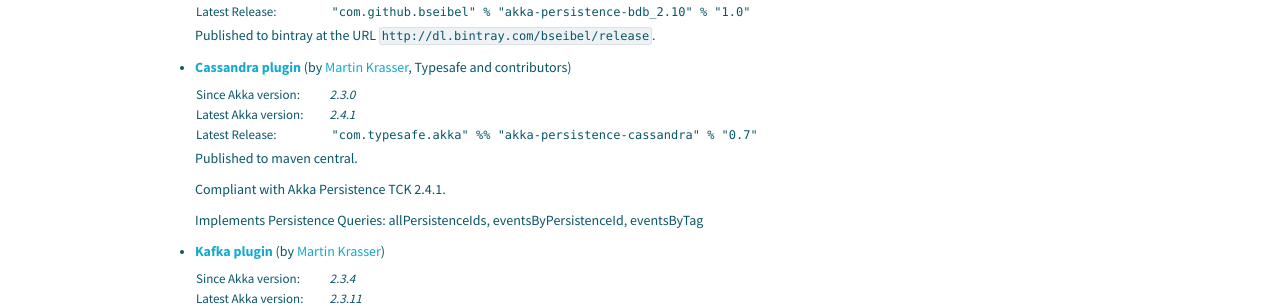
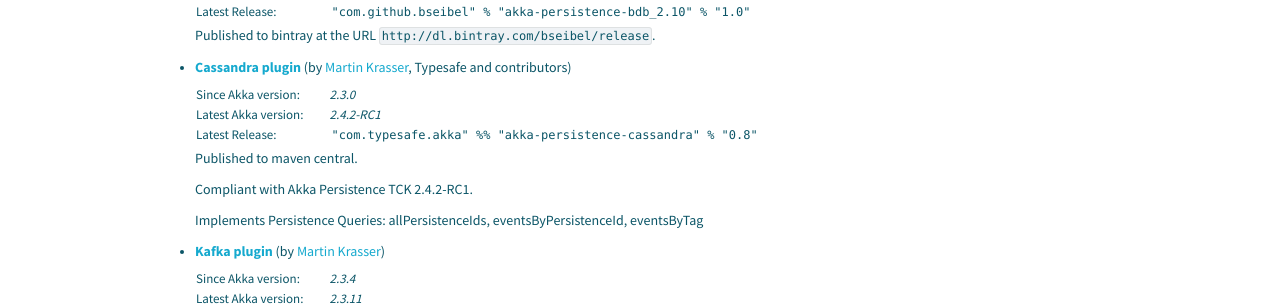
Before and after one commit to raboof/akka.github.com, a Jekyll site: the page built from community/index.md, in a window 1280 px wide and 900 px high, scrolled down 3704 px. Shown: the part 154-460 px from the top of the window. Built offline with Jekyll 4.4.1, drawn with Linux system fonts in a browser that asks for light colours; some of the changed text lies outside the part shown.

Commit message:
akka-persistence-cassandra 0.8

```diff
--- a/community/index.md
+++ b/community/index.md
@@ -314,13 +314,13 @@
 
   <table class="stats">
   <tr><td>Since Akka version:</td><td>2.3.0</td></tr>
-  <tr><td>Latest Akka version:</td><td>2.4.1</td></tr>
-  <tr><td>Latest Release:</td><td><code>"com.typesafe.akka" %% "akka-persistence-cassandra" % "0.7"</code></td></tr>
+  <tr><td>Latest Akka version:</td><td>2.4.2-RC1</td></tr>
+  <tr><td>Latest Release:</td><td><code>"com.typesafe.akka" %% "akka-persistence-cassandra" % "0.8"</code></td></tr>
   </table>
 
   Published to maven central.
 
-  Compliant with Akka Persistence TCK 2.4.1.
+  Compliant with Akka Persistence TCK 2.4.2-RC1.
 
   Implements Persistence Queries: allPersistenceIds, eventsByPersistenceId, eventsByTag
 
@@ -550,13 +550,13 @@
 
   <table class="stats">
   <tr><td>Since Akka version:</td><td>2.3.2</td></tr>
-  <tr><td>Latest Akka version:</td><td>2.4.1</td></tr>
-  <tr><td>Latest Release:</td><td><code>"com.typesafe.akka" %% "akka-persistence-cassandra" % "0.7"</code></td></tr>
+  <tr><td>Latest Akka version:</td><td>2.4.2-RC1</td></tr>
+  <tr><td>Latest Release:</td><td><code>"com.typesafe.akka" %% "akka-persistence-cassandra" % "0.8"</code></td></tr>
   </table>
 
   Published to maven central.
 
-  Compliant with Akka Persistence TCK 2.4.1.
+  Compliant with Akka Persistence TCK 2.4.2-RC1.
 
 * **[Kafka plugin](https://github.com/krasserm/akka-persistence-kafka/)** (by [Martin Krasser](https://github.com/krasserm))
 
```
